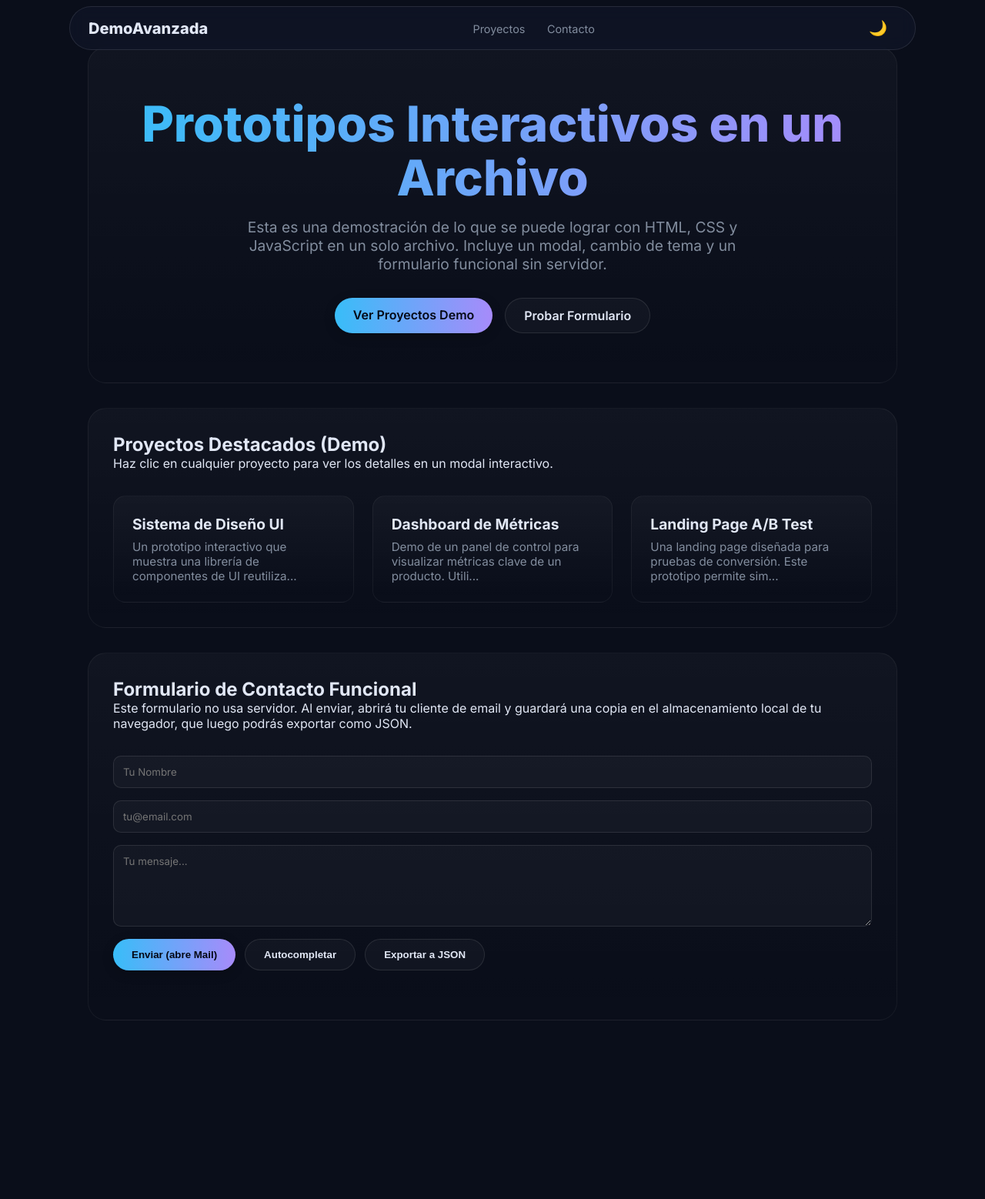
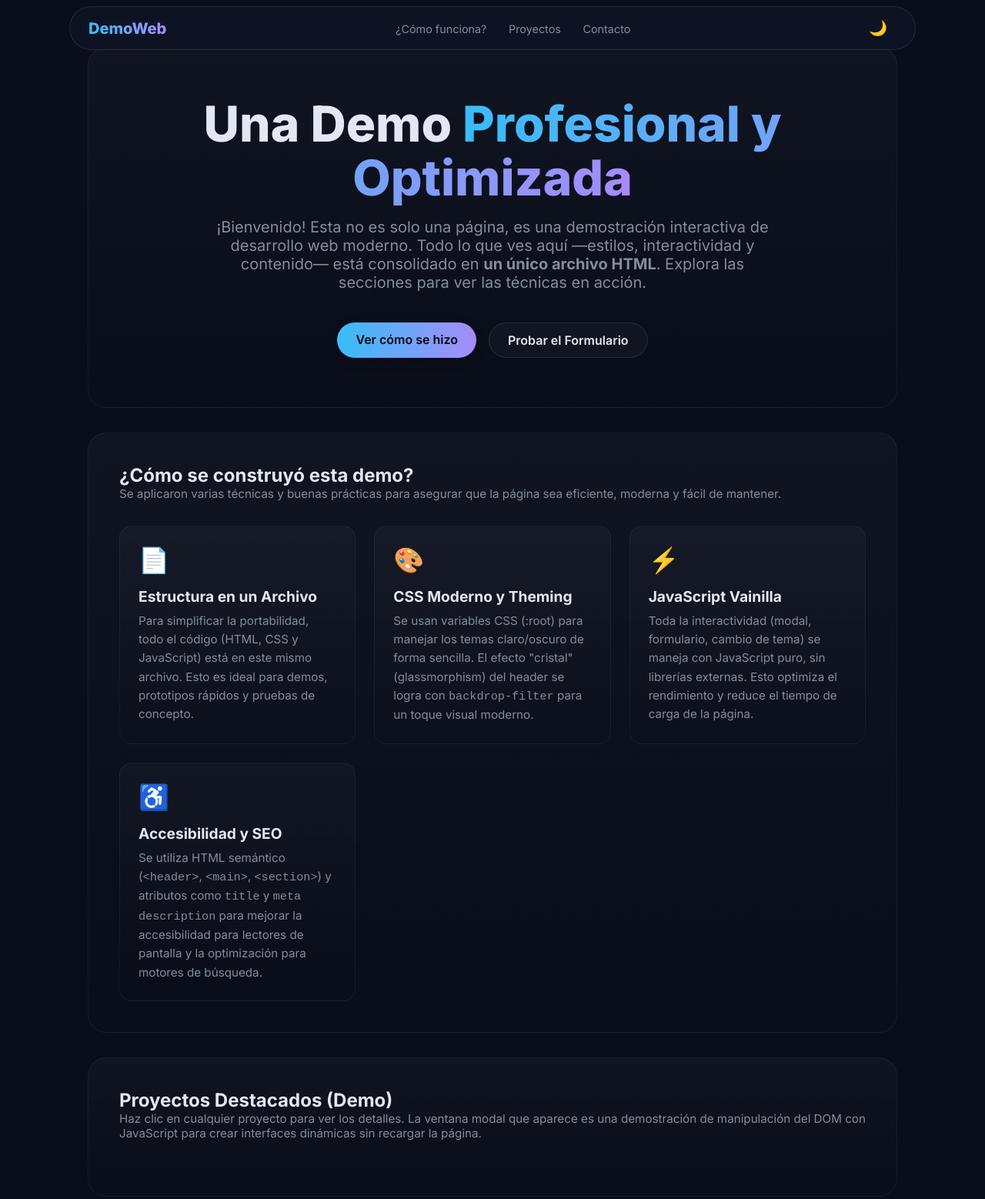
Before and after one commit to Sekai17/Demo001, a plain HTML site: page index.html in a window 1280 px wide. Shown: the part 20-1578 px from the top of the page at 77% size. Before the commit the page ends 1378 px from the top, so only its background shows below. Drawn offline with Linux system fonts and the light colour scheme.

Commit message:
Update index.html

```diff
--- a/index.html
+++ b/index.html
@@ -3,9 +3,9 @@
 <head>
     <meta charset="UTF-8">
     <meta name="viewport" content="width=device-width, initial-scale=1.0">
-    <title>Demo Avanzada e Interactiva</title>
-    <meta name="description" content="Una demostración avanzada en un solo archivo con diseño moderno, modal de proyectos y un formulario de contacto funcional sin servidor.">
-    <!-- Usando la fuente Inter para una apariencia limpia -->
+    <title>Demo Web Optimizada y Autoexplicativa</title>
+    <meta name="description" content="Una demostración de una página web moderna, optimizada y autoexplicativa, construida en un solo archivo HTML con CSS y JavaScript vainilla.">
+    <!-- Usando la fuente Inter para una apariencia limpia y moderna -->
     <link rel="preconnect" href="https://fonts.googleapis.com">
     <link rel="preconnect" href="https://fonts.gstatic.com" crossorigin>
     <link href="https://fonts.googleapis.com/css2?family=Inter:wght@400;500;600;700;800&display=swap" rel="stylesheet">
@@ -57,6 +57,10 @@
             --text-dark: var(--text-light);
             --muted-dark: var(--muted-light);
         }
+        .muted {
+            color: var(--muted-dark);
+            font-size: 0.95rem;
+        }
 
         /* --- COMPONENTES Y LAYOUT --- */
         .container {
@@ -68,7 +72,7 @@
             background: linear-gradient(180deg, var(--glass-dark), transparent);
             border: 1px solid rgba(255, 255, 255, 0.05);
             border-radius: var(--radius-lg);
-            padding: 2rem;
+            padding: 2.5rem;
             margin-bottom: 2rem;
         }
         body.light-theme .main-card {
@@ -112,7 +116,7 @@
              border: 1px solid rgba(0, 0, 0, 0.1);
         }
 
-        /* --- Encabezado --- */
+        /* --- ENCABEZADO --- */
         .site-header {
             position: sticky;
             top: 1rem;
@@ -136,6 +140,9 @@
         .logo {
             font-weight: 800;
             font-size: 1.25rem;
+            background: linear-gradient(90deg, var(--accent1), var(--accent2));
+            -webkit-background-clip: text;
+            -webkit-text-fill-color: transparent;
         }
         .nav a, .theme-toggle {
             color: var(--muted-dark);
@@ -155,33 +162,64 @@
             font-size: 1.2rem;
         }
 
-        /* --- Hero --- */
+        /* --- SECCIÓN HERO --- */
         .hero {
             text-align: center;
             padding: 4rem 2rem;
         }
         .hero h1 {
-            font-size: clamp(2.5rem, 5vw, 4rem);
+            font-size: clamp(2.5rem, 5vw, 4.5rem);
             font-weight: 800;
             line-height: 1.1;
+            margin-bottom: 1rem;
+        }
+        .hero .gradient-text {
             background: linear-gradient(90deg, var(--accent1), var(--accent2));
             -webkit-background-clip: text;
             -webkit-text-fill-color: transparent;
-            margin-bottom: 1rem;
         }
         .hero p {
-            font-size: 1.2rem;
+            font-size: 1.25rem;
             color: var(--muted-dark);
-            max-width: 700px;
-            margin: 0 auto 2rem;
+            max-width: 750px;
+            margin: 0 auto 2.5rem;
         }
         .hero-cta {
             display: flex;
             justify-content: center;
             gap: 1rem;
+            flex-wrap: wrap;
         }
 
-        /* --- Proyectos --- */
+        /* --- SECCIÓN DE EXPLICACIÓN --- */
+        .feature-card {
+            background: linear-gradient(180deg, var(--glass-dark), transparent);
+            border-radius: var(--radius-md);
+            padding: 1.5rem;
+            border: 1px solid rgba(255, 255, 255, 0.05);
+            transition: var(--transition);
+        }
+        .feature-card:hover {
+            transform: translateY(-5px);
+            border-color: rgba(255, 255, 255, 0.1);
+        }
+        .feature-card .icon {
+            font-size: 2rem;
+            margin-bottom: 1rem;
+            display: inline-block;
+        }
+        .feature-card h3 {
+            font-size: 1.2rem;
+            margin-bottom: 0.5rem;
+        }
+        .feature-card p {
+            color: var(--muted-dark);
+            font-size: 0.95rem;
+            line-height: 1.6;
+        }
+
+
+        /* --- PROYECTOS --- */
         .project-card {
             background: linear-gradient(180deg, var(--glass-dark), transparent);
             border-radius: var(--radius-md);
@@ -189,6 +227,8 @@
             cursor: pointer;
             transition: var(--transition);
             border: 1px solid rgba(255, 255, 255, 0.05);
+            display: flex;
+            flex-direction: column;
         }
         .project-card:hover {
             transform: translateY(-8px);
@@ -202,9 +242,10 @@
         .project-card p {
             color: var(--muted-dark);
             font-size: 0.95rem;
+            flex-grow: 1;
         }
 
-        /* --- Formulario de Contacto --- */
+        /* --- FORMULARIO DE CONTACTO --- */
         .contact-form {
             display: flex;
             flex-direction: column;
@@ -218,6 +259,7 @@
             background: var(--glass-dark);
             color: var(--text-dark);
             font-family: inherit;
+            font-size: 1rem;
         }
         body.light-theme .contact-form input, body.light-theme .contact-form textarea {
              border: 1px solid rgba(0, 0, 0, 0.1);
@@ -231,9 +273,10 @@
             margin-top: 1rem;
             color: var(--muted-dark);
             font-size: 0.9rem;
+            min-height: 1.2em;
         }
 
-        /* --- Modal --- */
+        /* --- MODAL --- */
         .modal-overlay {
             position: fixed;
             inset: 0;
@@ -288,13 +331,14 @@
             border-radius: 999px;
             font-size: 0.8rem;
             font-weight: 500;
-            margin-right: 0.5rem;
+            margin: 0.25rem 0.5rem 0.25rem 0;
         }
 
-        /* --- Responsive --- */
+        /* --- RESPONSIVE --- */
         @media (max-width: 768px) {
             .nav { display: none; }
             .hero-cta { flex-direction: column; }
+            .main-card { padding: 1.5rem; }
         }
     </style>
 </head>
@@ -302,8 +346,9 @@
 
     <header class="site-header container">
         <div class="header-inner">
-            <div class="logo">DemoAvanzada</div>
+            <div class="logo">DemoWeb</div>
             <nav class="nav">
+                <a href="#how-it-works">¿Cómo funciona?</a>
                 <a href="#projects">Proyectos</a>
                 <a href="#contact">Contacto</a>
             </nav>
@@ -312,38 +357,70 @@
     </header>
 
     <main class="container">
+        <!-- SECCIÓN DE BIENVENIDA -->
         <section class="hero main-card">
-            <h1>Prototipos Interactivos en un Archivo</h1>
+            <h1>Una Demo <span class="gradient-text">Profesional y Optimizada</span></h1>
             <p>
-                Esta es una demostración de lo que se puede lograr con HTML, CSS y JavaScript en un solo archivo.
-                Incluye un modal, cambio de tema y un formulario funcional sin servidor.
+                ¡Bienvenido! Esta no es solo una página, es una demostración interactiva de desarrollo web moderno.
+                Todo lo que ves aquí —estilos, interactividad y contenido— está consolidado en <strong>un único archivo HTML</strong>.
+                Explora las secciones para ver las técnicas en acción.
             </p>
             <div class="hero-cta">
-                <a href="#projects" class="btn btn-primary">Ver Proyectos Demo</a>
-                <a href="#contact" class="btn btn-secondary">Probar Formulario</a>
+                <a href="#how-it-works" class="btn btn-primary">Ver cómo se hizo</a>
+                <a href="#contact" class="btn btn-secondary">Probar el Formulario</a>
             </div>
         </section>
 
-        <section id="projects" class="main-card">
-            <h2>Proyectos Destacados (Demo)</h2>
-            <p class="muted" style="margin-bottom: 2rem;">Haz clic en cualquier proyecto para ver los detalles en un modal interactivo.</p>
-            <div class="grid" id="projects-grid">
-                <!-- Los proyectos se insertarán aquí con JS -->
+        <!-- SECCIÓN DE EXPLICACIÓN "CÓMO SE HIZO" -->
+        <section id="how-it-works" class="main-card">
+            <h2>¿Cómo se construyó esta demo?</h2>
+            <p class="muted" style="margin-bottom: 2rem;">Se aplicaron varias técnicas y buenas prácticas para asegurar que la página sea eficiente, moderna y fácil de mantener.</p>
+            <div class="grid">
+                <div class="feature-card">
+                    <span class="icon">📄</span>
+                    <h3>Estructura en un Archivo</h3>
+                    <p>Para simplificar la portabilidad, todo el código (HTML, CSS y JavaScript) está en este mismo archivo. Esto es ideal para demos, prototipos rápidos y pruebas de concepto.</p>
+                </div>
+                <div class="feature-card">
+                    <span class="icon">🎨</span>
+                    <h3>CSS Moderno y Theming</h3>
+                    <p>Se usan variables CSS (:root) para manejar los temas claro/oscuro de forma sencilla. El efecto "cristal" (glassmorphism) del header se logra con <code>backdrop-filter</code> para un toque visual moderno.</p>
+                </div>
+                <div class="feature-card">
+                    <span class="icon">⚡️</span>
+                    <h3>JavaScript Vainilla</h3>
+                    <p>Toda la interactividad (modal, formulario, cambio de tema) se maneja con JavaScript puro, sin librerías externas. Esto optimiza el rendimiento y reduce el tiempo de carga de la página.</p>
+                </div>
+                <div class="feature-card">
+                    <span class="icon">♿️</span>
+                    <h3>Accesibilidad y SEO</h3>
+                    <p>Se utiliza HTML semántico (<code>&lt;header&gt;</code>, <code>&lt;main&gt;</code>, <code>&lt;section&gt;</code>) y atributos como <code>title</code> y <code>meta description</code> para mejorar la accesibilidad para lectores de pantalla y la optimización para motores de búsqueda.</p>
+                </div>
             </div>
         </section>
 
+        <!-- SECCIÓN DE PROYECTOS -->
+        <section id="projects" class="main-card">
+            <h2>Proyectos Destacados (Demo)</h2>
+            <p class="muted" style="margin-bottom: 2rem;">Haz clic en cualquier proyecto para ver los detalles. La ventana modal que aparece es una demostración de manipulación del DOM con JavaScript para crear interfaces dinámicas sin recargar la página.</p>
+            <div class="grid" id="projects-grid">
+                <!-- Los proyectos se insertarán aquí dinámicamente con JS -->
+            </div>
+        </section>
+
+        <!-- SECCIÓN DE CONTACTO -->
         <section id="contact" class="main-card">
-            <h2>Formulario de Contacto Funcional</h2>
+            <h2>Formulario de Contacto "Serverless"</h2>
             <p class="muted" style="margin-bottom: 2rem;">
-                Este formulario no usa servidor. Al enviar, abrirá tu cliente de email y guardará una copia en el almacenamiento local de tu navegador, que luego podrás exportar como JSON.
+                Este formulario es una simulación funcional. <strong>No requiere un servidor (backend)</strong>. Al enviarlo, utiliza el protocolo <code>mailto:</code> para abrir tu cliente de correo. Además, guarda una copia de los mensajes en el <code>localStorage</code> de tu navegador, que puedes exportar como un archivo JSON.
             </p>
             <form id="contact-form" class="contact-form" novalidate>
                 <input type="text" id="name" name="name" placeholder="Tu Nombre" required>
                 <input type="email" id="email" name="email" placeholder="tu@email.com" required>
                 <textarea id="message" name="message" rows="5" placeholder="Tu mensaje..." required></textarea>
                 <div class="form-actions">
-                    <button type="submit" class="btn btn-primary">Enviar (abre Mail)</button>
-                    <button type="button" id="autofill-btn" class="btn btn-secondary">Autocompletar</button>
+                    <button type="submit" class="btn btn-primary">Enviar (abre cliente de email)</button>
+                    <button type="button" id="autofill-btn" class="btn btn-secondary">Autocompletar Datos</button>
                     <button type="button" id="export-btn" class="btn btn-secondary">Exportar a JSON</button>
                 </div>
                 <div id="status-message"></div>
@@ -351,7 +428,7 @@
         </section>
     </main>
 
-    <!-- Modal para los Proyectos -->
+    <!-- MODAL PARA LOS PROYECTOS -->
     <div id="project-modal" class="modal-overlay">
         <div class="modal-content">
             <div class="modal-header">
@@ -368,7 +445,7 @@
     <script>
     document.addEventListener('DOMContentLoaded', () => {
 
-        // --- DATOS DE LOS PROYECTOS (MOCK) ---
+        // --- DATOS DE LOS PROYECTOS (SIMULADOS) ---
         const projectsData = [
             {
                 title: 'Sistema de Diseño UI',
@@ -377,28 +454,38 @@
             },
             {
                 title: 'Dashboard de Métricas',
-                description: 'Demo de un panel de control para visualizar métricas clave de un producto. Utiliza gráficos generados con JavaScript para mostrar datos simulados en tiempo real.',
+                description: 'Demo de un panel de control para visualizar métricas clave. Utiliza gráficos simulados con JavaScript para mostrar datos, demostrando la capacidad de crear visualizaciones dinámicas.',
                 tags: ['SaaS', 'DataViz', 'JavaScript']
             },
             {
-                title: 'Landing Page A/B Test',
+                title: 'Landing Page para A/B Test',
                 description: 'Una landing page diseñada para pruebas de conversión. Este prototipo permite simular diferentes versiones para analizar cuál sería más efectiva con los usuarios.',
-                tags: ['Marketing', 'Conversión', 'Demo']
+                tags: ['Marketing', 'CRO', 'Demo']
+            },
+            {
+                title: 'E-commerce Minimalista',
+                description: 'Interfaz de una tienda online centrada en la experiencia de usuario. Muestra la navegación, fichas de producto y un flujo de compra simplificado, todo de forma estática.',
+                tags: ['E-commerce', 'UX', 'Frontend']
             }
         ];
 
-        // --- RENDERIZAR PROYECTOS ---
+        // --- RENDERIZAR PROYECTOS EN LA CUADRÍCULA ---
         const projectsGrid = document.getElementById('projects-grid');
+        if (projectsGrid) {
             projectsData.forEach((project, index) => {
                 const card = document.createElement('div');
                 card.className = 'project-card';
                 card.dataset.index = index;
                 card.innerHTML = `
                     <h3>${project.title}</h3>
-                <p>${project.description.substring(0, 80)}...</p>
+                    <p>${project.description.substring(0, 90)}...</p>
+                    <div class="tags-preview" style="margin-top: 1rem;">
+                        ${project.tags.map(tag => `<span class="tag" style="font-size: 0.7rem; padding: 3px 8px;">${tag}</span>`).join('')}
+                    </div>
                 `;
                 projectsGrid.appendChild(card);
             });
+        }
 
         // --- LÓGICA DEL MODAL ---
         const modal = document.getElementById('project-modal');
@@ -418,90 +505,4 @@
                 modalTags.innerHTML = project.tags.map(tag => `<span class="tag">${tag}</span>`).join('');
 
                 modal.classList.add('open');
-                document.body.style.overflow = 'hidden';
-            }
-        });
-
-        const closeModal = () => {
-            modal.classList.remove('open');
-            document.body.style.overflow = '';
-        };
-        closeModalBtn.addEventListener('click', closeModal);
-        modal.addEventListener('click', (e) => {
-            if (e.target === modal) {
-                closeModal();
-            }
-        });
-        document.addEventListener('keydown', (e) => {
-            if (e.key === 'Escape' && modal.classList.contains('open')) {
-                closeModal();
-            }
-        });
-
-        // --- LÓGICA DEL FORMULARIO DE CONTACTO ---
-        const contactForm = document.getElementById('contact-form');
-        const statusMessage = document.getElementById('status-message');
-
-        contactForm.addEventListener('submit', (e) => {
-            e.preventDefault();
-            const formData = new FormData(contactForm);
-            const name = formData.get('name').trim();
-            const email = formData.get('email').trim();
-            const message = formData.get('message').trim();
-
-            if (!name || !email || !message) {
-                statusMessage.textContent = 'Por favor, completa todos los campos.';
-                return;
-            }
-
-            // 1. Guardar en localStorage
-            const submission = { name, email, message, timestamp: new Date().toISOString() };
-            const submissions = JSON.parse(localStorage.getItem('demo_submissions') || '[]');
-            submissions.push(submission);
-            localStorage.setItem('demo_submissions', JSON.stringify(submissions));
-            statusMessage.textContent = 'Mensaje guardado localmente. Abriendo cliente de email...';
-
-            // 2. Abrir cliente de email
-            const subject = encodeURIComponent(`Contacto desde Demo: ${name}`);
-            const body = encodeURIComponent(`Nombre: ${name}\nEmail: ${email}\n\nMensaje:\n${message}`);
-            window.location.href = `mailto:contacto@ejemplo.com?subject=${subject}&body=${body}`;
-
-            contactForm.reset();
-        });
-
-        document.getElementById('autofill-btn').addEventListener('click', () => {
-            contactForm.name.value = 'Usuario de Prueba';
-            contactForm.email.value = 'test@ejemplo.com';
-            contactForm.message.value = 'Este es un mensaje de prueba para la demostración.';
-            statusMessage.textContent = 'Formulario autocompletado.';
-        });
-
-        document.getElementById('export-btn').addEventListener('click', () => {
-            const submissions = localStorage.getItem('demo_submissions');
-            if (!submissions || submissions === '[]') {
-                statusMessage.textContent = 'No hay mensajes guardados para exportar.';
-                return;
-            }
-            const blob = new Blob([submissions], { type: 'application/json' });
-            const url = URL.createObjectURL(blob);
-            const a = document.createElement('a');
-            a.href = url;
-            a.download = 'contactos_demo.json';
-            a.click();
-            URL.revokeObjectURL(url);
-            statusMessage.textContent = 'Archivo JSON exportado con éxito.';
-        });
-
-        // --- LÓGICA DEL CAMBIO DE TEMA ---
-        const themeToggle = document.getElementById('theme-toggle');
-        themeToggle.addEventListener('click', () => {
-            document.body.classList.toggle('light-theme');
-            const isLight = document.body.classList.contains('light-theme');
-            themeToggle.textContent = isLight ? '🌙' : '☀️';
-            themeToggle.title = isLight ? 'Cambiar a tema oscuro' : 'Cambiar a tema claro';
-        });
-
-    });
-    </script>
-</body>
-</html>
+                document.body.
```
Lines whose indentation alone changed are shown as unchanged.
